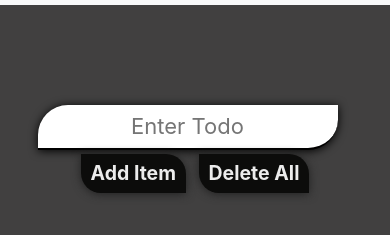
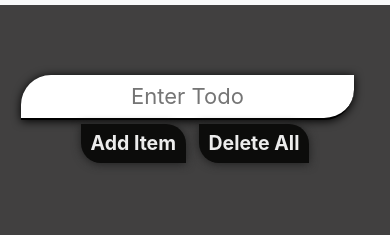
Before and after one commit to adiltarq/Todo-App, a plain HTML site: page index.html in a window 390 px wide. Shown: the part 51-286 px from the top of the page. Drawn offline with nearby package versions, Linux system fonts and the light colour scheme.

Commit message:
Responsive Done

```diff
--- a/style.css
+++ b/style.css
@@ -90,3 +90,14 @@ body{
     background-color: rgba(43, 39, 39, 0.055);
     border-bottom: 1px solid blue;
 }
+@media screen and (max-width: 550px){
+    .main-div input{
+        width: 90% !important;
+    }
+    #list{
+        width: 95% !important;
+    }
+    .main-div{
+        margin-top: 60px !important;
+    }
+}
```
